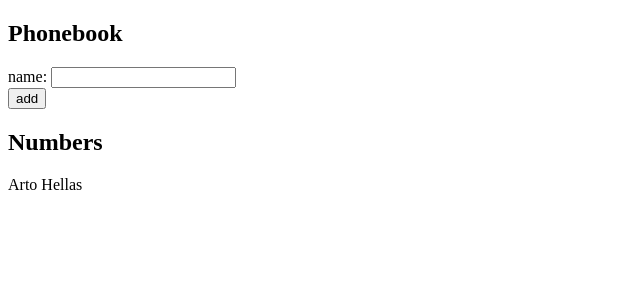
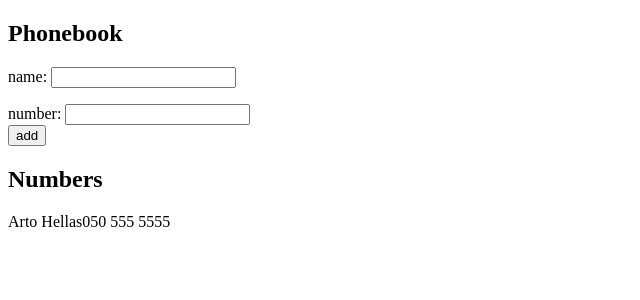
Before and after one commit to paulavat/fullstack-palautusrepo, a React (Vite) app in the folder osa-2-b/puhelinluettelo/: page / in a window 1280 px wide. Shown: the top 300 px of the page, without its empty margins (0-640 px from the left). Built offline with nearby package versions, Linux system fonts and the light colour scheme.

Commit message:
add: 2.8 added

```diff
--- a/osa-2-b/puhelinluettelo/src/App.jsx
+++ b/osa-2-b/puhelinluettelo/src/App.jsx
@@ -1,8 +1,11 @@
 import { useState } from "react";
 
 const App = () => {
-  const [persons, setPersons] = useState([{ name: "Arto Hellas" }]);
+  const [persons, setPersons] = useState([
+    { name: "Arto Hellas", number: "050 555 5555" },
+  ]);
   const [newName, setNewName] = useState("");
+  const [newNumber, setNewNumber] = useState("");
 
   const addNewName = (event) => {
     event.preventDefault();
@@ -12,11 +15,18 @@ const App = () => {
       return;
     }
 
+    if (persons.some((person) => person.number === newNumber)) {
+      alert(`${newNumber} is already added to phonebook`);
+      return;
+    }
+
     const nameObject = {
       name: newName,
+      number: newNumber,
     };
     setPersons(persons.concat(nameObject));
     setNewName("");
+    setNewNumber("");
   };
 
   return (
@@ -30,13 +40,24 @@ const App = () => {
             onChange={(event) => setNewName(event.target.value)}
           />
         </div>
+        <p></p>
+        <div>
+          number:{" "}
+          <input
+            value={newNumber}
+            onChange={(event) => setNewNumber(event.target.value)}
+          />
+        </div>
         <div>
           <button type="submit">add</button>
         </div>
       </form>
       <h2>Numbers</h2>
       {persons.map((person) => (
-        <p key={person.name}>{person.name}</p>
+        <p key={person.name}>
+          {person.name}
+          {person.number}
+        </p>
       ))}
     </div>
   );
```
